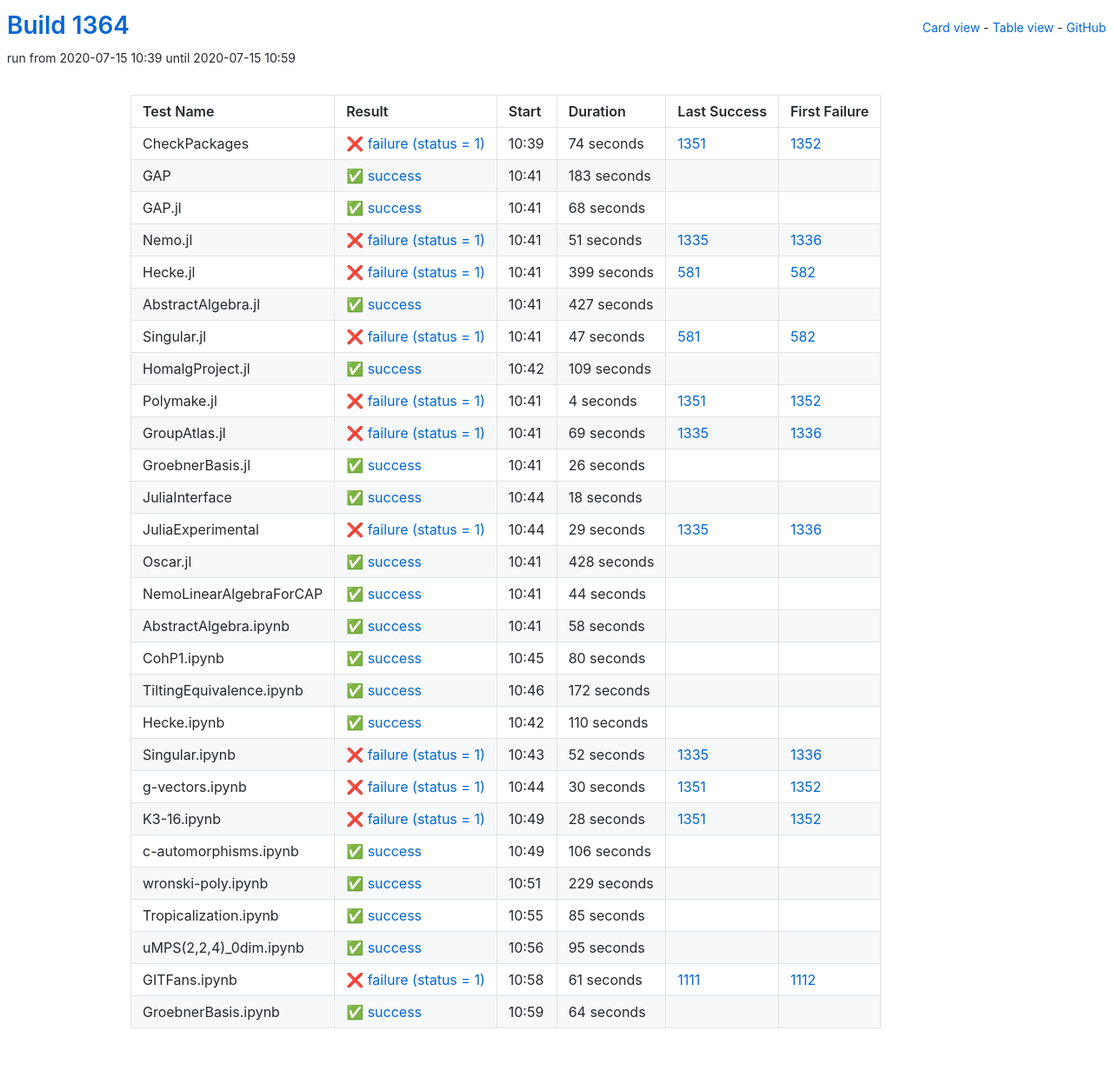
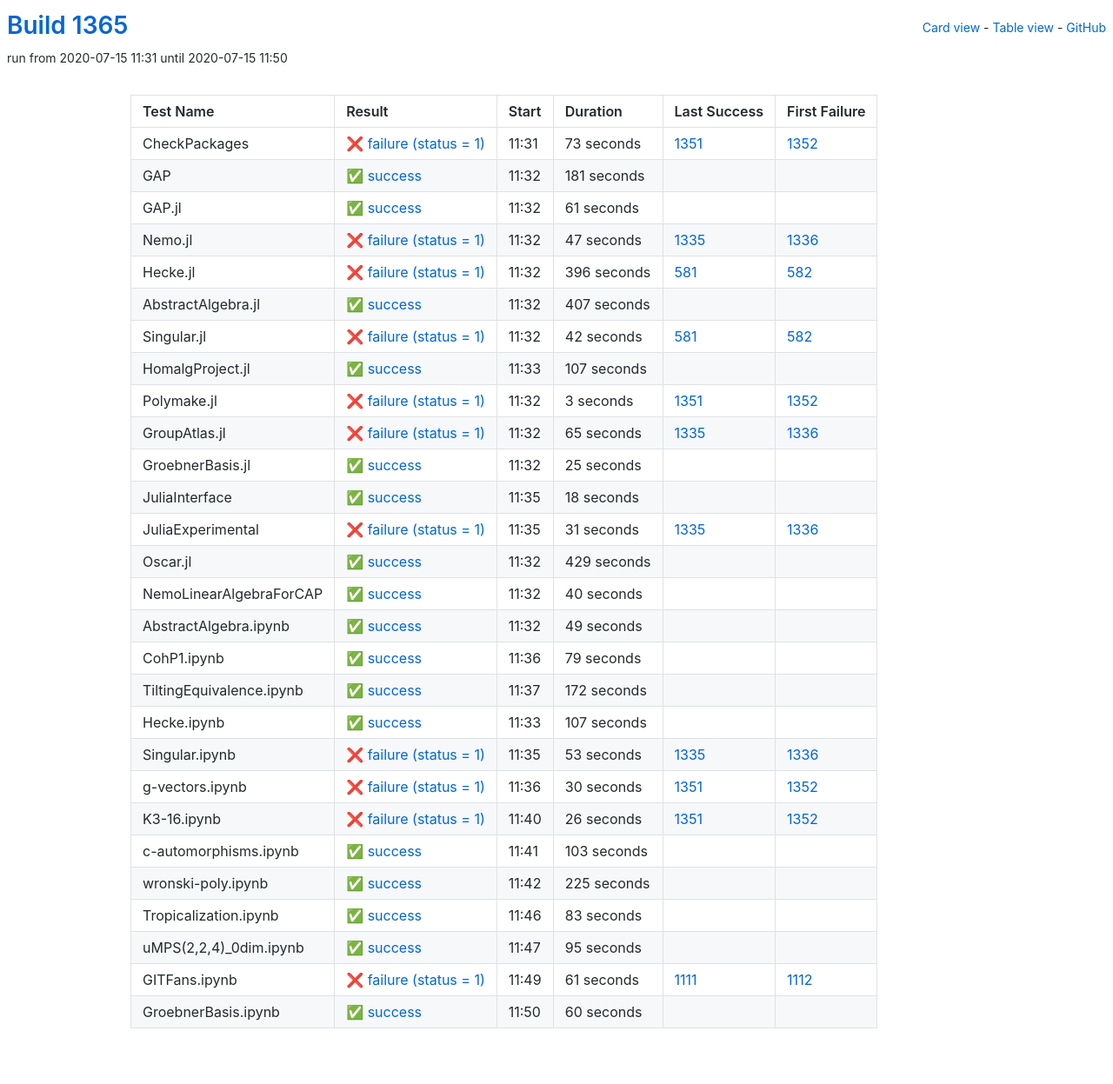
Before and after one commit to oscar-system/oscar-ci-status-1.4, a Jekyll site: the page built from table.html, in a window 1280 px wide. Shown: the whole page at 87% size. Built offline with Jekyll 4.4.1, drawn with Linux system fonts in a browser that asks for light colours.

Commit message:
Build #1365

```diff
--- a/_data/ci.yml
+++ b/_data/ci.yml
@@ -1,6 +1,6 @@
 ---
-build: 1364
-build_url: https://oscarci.mathematik.uni-kl.de/job/oscar-julia-1.4/1364/
+build: 1365
+build_url: https://oscarci.mathematik.uni-kl.de/job/oscar-julia-1.4/1365/
 job: oscar-julia-1.4
 organization: oscar-system
 repo: oscar-ci-status-1.4
@@ -8,140 +8,140 @@ repourl: https://github.com/oscar-system/oscar-ci-status-1.4
 tests:
 - name: CheckPackages
   id: checkpackages
-  log: https://oscarci.mathematik.uni-kl.de/job/oscar-julia-1.4/1364/artifact/logs/build-1364/CheckPackages.log
-  start: 2020-07-15 10:39
+  log: https://oscarci.mathematik.uni-kl.de/job/oscar-julia-1.4/1365/artifact/logs/build-1365/CheckPackages.log
+  start: 2020-07-15 11:31
   success: false
   exitcode: 1
   status: failure
-  duration: 74
+  duration: 73
   last_success: 1351
   last_success_url: https://oscarci.mathematik.uni-kl.de/job/oscar-julia-1.4/1351/
   first_failure: 1352
   first_failure_url: https://oscarci.mathematik.uni-kl.de/job/oscar-julia-1.4/1352/
 - name: GAP
   id: gap
-  log: https://oscarci.mathematik.uni-kl.de/job/oscar-julia-1.4/1364/artifact/logs/build-1364/GAP.log
-  start: 2020-07-15 10:41
+  log: https://oscarci.mathematik.uni-kl.de/job/oscar-julia-1.4/1365/artifact/logs/build-1365/GAP.log
+  start: 2020-07-15 11:32
   success: true
   exitcode: 0
   status: success
-  duration: 183
+  duration: 181
   last_success: false
   last_success_url:
   first_failure: false
   first_failure_url:
 - name: GAP.jl
   id: gap-jl
-  log: https://oscarci.mathematik.uni-kl.de/job/oscar-julia-1.4/1364/artifact/logs/build-1364/GAP.jl.log
-  start: 2020-07-15 10:41
+  log: https://oscarci.mathematik.uni-kl.de/job/oscar-julia-1.4/1365/artifact/logs/build-1365/GAP.jl.log
+  start: 2020-07-15 11:32
   success: true
   exitcode: 0
   status: success
-  duration: 68
+  duration: 61
   last_success: false
   last_success_url:
   first_failure: false
   first_failure_url:
 - name: Nemo.jl
   id: nemo-jl
-  log: https://oscarci.mathematik.uni-kl.de/job/oscar-julia-1.4/1364/artifact/logs/build-1364/Nemo.jl.log
-  start: 2020-07-15 10:41
+  log: https://oscarci.mathematik.uni-kl.de/job/oscar-julia-1.4/1365/artifact/logs/build-1365/Nemo.jl.log
+  start: 2020-07-15 11:32
   success: false
   exitcode: 1
   status: failure
-  duration: 51
+  duration: 47
   last_success: 1335
   last_success_url: https://oscarci.mathematik.uni-kl.de/job/oscar-julia-1.4/1335/
   first_failure: 1336
   first_failure_url: https://oscarci.mathematik.uni-kl.de/job/oscar-julia-1.4/1336/
 - name: Hecke.jl
   id: hecke-jl
-  log: https://oscarci.mathematik.uni-kl.de/job/oscar-julia-1.4/1364/artifact/logs/build-1364/Hecke.jl.log
-  start: 2020-07-15 10:41
+  log: https://oscarci.mathematik.uni-kl.de/job/oscar-julia-1.4/1365/artifact/logs/build-1365/Hecke.jl.log
+  start: 2020-07-15 11:32
   success: false
   exitcode: 1
   status: failure
-  duration: 399
+  duration: 396
   last_success: 581
   last_success_url: https://oscarci.mathematik.uni-kl.de/job/oscar-julia-1.4/581/
   first_failure: 582
   first_failure_url: https://oscarci.mathematik.uni-kl.de/job/oscar-julia-1.4/582/
 - name: AbstractAlgebra.jl
   id: abstractalgebra-jl
-  log: https://oscarci.mathematik.uni-kl.de/job/oscar-julia-1.4/1364/artifact/logs/build-1364/AbstractAlgebra.jl.log
-  start: 2020-07-15 10:41
+  log: https://oscarci.mathematik.uni-kl.de/job/oscar-julia-1.4/1365/artifact/logs/build-1365/AbstractAlgebra.jl.log
+  start: 2020-07-15 11:32
   success: true
   exitcode: 0
   status: success
-  duration: 427
+  duration: 407
   last_success: false
   last_success_url:
   first_failure: false
   first_failure_url:
 - name: Singular.jl
   id: singular-jl
-  log: https://oscarci.mathematik.uni-kl.de/job/oscar-julia-1.4/1364/artifact/logs/build-1364/Singular.jl.log
-  start: 2020-07-15 10:41
+  log: https://oscarci.mathematik.uni-kl.de/job/oscar-julia-1.4/1365/artifact/logs/build-1365/Singular.jl.log
+  start: 2020-07-15 11:32
   success: false
   exitcode: 1
   status: failure
-  duration: 47
+  duration: 42
   last_success: 581
   last_success_url: https://oscarci.mathematik.uni-kl.de/job/oscar-julia-1.4/581/
   first_failure: 582
   first_failure_url: https://oscarci.mathematik.uni-kl.de/job/oscar-julia-1.4/582/
 - name: HomalgProject.jl
   id: homalgproject-jl
-  log: https://oscarci.mathematik.uni-kl.de/job/oscar-julia-1.4/1364/artifact/logs/build-1364/HomalgProject.jl.log
-  start: 2020-07-15 10:42
+  log: https://oscarci.mathematik.uni-kl.de/job/oscar-julia-1.4/1365/artifact/logs/build-1365/HomalgProject.jl.log
+  start: 2020-07-15 11:33
   success: true
   exitcode: 0
   status: success
-  duration: 109
+  duration: 107
   last_success: false
   last_success_url:
   first_failure: false
   first_failure_url:
 - name: Polymake.jl
   id: polymake-jl
-  log: https://oscarci.mathematik.uni-kl.de/job/oscar-julia-1.4/1364/artifact/logs/build-1364/Polymake.jl.log
-  start: 2020-07-15 10:41
+  log: https://oscarci.mathematik.uni-kl.de/job/oscar-julia-1.4/1365/artifact/logs/build-1365/Polymake.jl.log
+  start: 2020-07-15 11:32
   success: false
   exitcode: 1
   status: failure
-  duration: 4
+  duration: 3
   last_success: 1351
   last_success_url: https://oscarci.mathematik.uni-kl.de/job/oscar-julia-1.4/1351/
   first_failure: 1352
   first_failure_url: https://oscarci.mathematik.uni-kl.de/job/oscar-julia-1.4/1352/
 - name: GroupAtlas.jl
   id: groupatlas-jl
-  log: https://oscarci.mathematik.uni-kl.de/job/oscar-julia-1.4/1364/artifact/logs/build-1364/GroupAtlas.jl.log
-  start: 2020-07-15 10:41
+  log: https://oscarci.mathematik.uni-kl.de/job/oscar-julia-1.4/1365/artifact/logs/build-1365/GroupAtlas.jl.log
+  start: 2020-07-15 11:32
   success: false
   exitcode: 1
   status: failure
-  duration: 69
+  duration: 65
   last_success: 1335
   last_success_url: https://oscarci.mathematik.uni-kl.de/job/oscar-julia-1.4/1335/
   first_failure: 1336
   first_failure_url: https://oscarci.mathematik.uni-kl.de/job/oscar-julia-1.4/1336/
 - name: GroebnerBasis.jl
   id: groebnerbasis-jl
-  log: https://oscarci.mathematik.uni-kl.de/job/oscar-julia-1.4/1364/artifact/logs/build-1364/GroebnerBasis.jl.log
-  start: 2020-07-15 10:41
+  log: https://oscarci.mathematik.uni-kl.de/job/oscar-julia-1.4/1365/artifact/logs/build-1365/GroebnerBasis.jl.log
+  start: 2020-07-15 11:32
   success: true
   exitcode: 0
   status: success
-  duration: 26
+  duration: 25
   last_success: false
   last_success_url:
   first_failure: false
   first_failure_url:
 - name: JuliaInterface
   id: juliainterface
-  log: https://oscarci.mathematik.uni-kl.de/job/oscar-julia-1.4/1364/artifact/logs/build-1364/JuliaInterface.log
-  start: 2020-07-15 10:44
+  log: https://oscarci.mathematik.uni-kl.de/job/oscar-julia-1.4/1365/artifact/logs/build-1365/JuliaInterface.log
+  start: 2020-07-15 11:35
   success: true
   exitcode: 0
   status: success
@@ -152,68 +152,68 @@ tests:
   first_failure_url:
 - name: JuliaExperimental
   id: juliaexperimental
-  log: https://oscarci.mathematik.uni-kl.de/job/oscar-julia-1.4/1364/artifact/logs/build-1364/JuliaExperimental.log
-  start: 2020-07-15 10:44
+  log: https://oscarci.mathematik.uni-kl.de/job/oscar-julia-1.4/1365/artifact/logs/build-1365/JuliaExperimental.log
+  start: 2020-07-15 11:35
   success: false
   exitcode: 1
   status: failure
-  duration: 29
+  duration: 31
   last_success: 1335
   last_success_url: https://oscarci.mathematik.uni-kl.de/job/oscar-julia-1.4/1335/
   first_failure: 1336
   first_failure_url: https://oscarci.mathematik.uni-kl.de/job/oscar-julia-1.4/1336/
 - name: Oscar.jl
   id: oscar-jl
-  log: https://oscarci.mathematik.uni-kl.de/job/oscar-julia-1.4/1364/artifact/logs/build-1364/Oscar.jl.log
-  start: 2020-07-15 10:41
+  log: https://oscarci.mathematik.uni-kl.de/job/oscar-julia-1.4/1365/artifact/logs/build-1365/Oscar.jl.log
+  start: 2020-07-15 11:32
   success: true
   exitcode: 0
   status: success
-  duration: 428
+  duration: 429
   last_success: false
   last_success_url:
   first_failure: false
   first_failure_url:
 - name: NemoLinearAlgebraForCAP
   id: nemolinearalgebraforcap
-  log: https://oscarci.mathematik.uni-kl.de/job/oscar-julia-1.4/1364/artifact/logs/build-1364/NemoLinearAlgebraForCAP.log
-  start: 2020-07-15 10:41
+  log: https://oscarci.mathematik.uni-kl.de/job/oscar-julia-1.4/1365/artifact/logs/build-1365/NemoLinearAlgebraForCAP.log
+  start: 2020-07-15 11:32
   success: true
   exitcode: 0
   status: success
-  duration: 44
+  duration: 40
   last_success: false
   last_success_url:
   first_failure: false
   first_failure_url:
 - name: AbstractAlgebra.ipynb
   id: abstractalgebra-ipynb
-  log: https://oscarci.mathematik.uni-kl.de/job/oscar-julia-1.4/1364/artifact/logs/build-1364/AbstractAlgebra.ipynb.log
-  start: 2020-07-15 10:41
+  log: https://oscarci.mathematik.uni-kl.de/job/oscar-julia-1.4/1365/artifact/logs/build-1365/AbstractAlgebra.ipynb.log
+  start: 2020-07-15 11:32
   success: true
   exitcode: 0
   status: success
-  duration: 58
+  duration: 49
   last_success: false
   last_success_url:
   first_failure: false
   first_failure_url:
 - name: CohP1.ipynb
   id: cohp1-ipynb
-  log: https://oscarci.mathematik.uni-kl.de/job/oscar-julia-1.4/1364/artifact/logs/build-1364/CohP1.ipynb.log
-  start: 2020-07-15 10:45
+  log: https://oscarci.mathematik.uni-kl.de/job/oscar-julia-1.4/1365/artifact/logs/build-1365/CohP1.ipynb.log
+  start: 2020-07-15 11:36
   success: true
   exitcode: 0
   status: success
-  duration: 80
+  duration: 79
   last_success: false
   last_success_url:
   first_failure: false
   first_failure_url:
 - name: TiltingEquivalence.ipynb
   id: tiltingequivalence-ipynb
-  log: https://oscarci.mathematik.uni-kl.de/job/oscar-julia-1.4/1364/artifact/logs/build-1364/TiltingEquivalence.ipynb.log
-  start: 2020-07-15 10:46
+  log: https://oscarci.mathematik.uni-kl.de/job/oscar-julia-1.4/1365/artifact/logs/build-1365/TiltingEquivalence.ipynb.log
+  start: 2020-07-15 11:37
   success: true
   exitcode: 0
   status: success
@@ -224,32 +224,32 @@ tests:
   first_failure_url:
 - name: Hecke.ipynb
   id: hecke-ipynb
-  log: https://oscarci.mathematik.uni-kl.de/job/oscar-julia-1.4/1364/artifact/logs/build-1364/Hecke.ipynb.log
-  start: 2020-07-15 10:42
+  log: https://oscarci.mathematik.uni-kl.de/job/oscar-julia-1.4/1365/artifact/logs/build-1365/Hecke.ipynb.log
+  start: 2020-07-15 11:33
   success: true
   exitcode: 0
   status: success
-  duration: 110
+  duration: 107
   last_success: false
   last_success_url:
   first_failure: false
   first_failure_url:
 - name: Singular.ipynb
   id: singular-ipynb
-  log: https://oscarci.mathematik.uni-kl.de/job/oscar-julia-1.4/1364/artifact/logs/build-1364/Singular.ipynb.log
-  start: 2020-07-15 10:43
+  log: https://oscarci.mathematik.uni-kl.de/job/oscar-julia-1.4/1365/artifact/logs/build-1365/Singular.ipynb.log
+  start: 2020-07-15 11:35
   success: false
   exitcode: 1
   status: failure
-  duration: 52
+  duration: 53
   last_success: 1335
   last_success_url: https://oscarci.mathematik.uni-kl.de/job/oscar-julia-1.4/1335/
   first_failure: 1336
   first_failure_url: https://oscarci.mathematik.uni-kl.de/job/oscar-julia-1.4/1336/
 - name: g-vectors.ipynb
   id: g-vectors-ipynb
-  log: https://oscarci.mathematik.uni-kl.de/job/oscar-julia-1.4/1364/artifact/logs/build-1364/g-vectors.ipynb.log
-  start: 2020-07-15 10:44
+  log: https://oscarci.mathematik.uni-kl.de/job/oscar-julia-1.4/1365/artifact/logs/build-1365/g-vectors.ipynb.log
+  start: 2020-07-15 11:36
   success: false
   exitcode: 1
   status: failure
@@ -260,56 +260,56 @@ tests:
   first_failure_url: https://oscarci.mathematik.uni-kl.de/job/oscar-julia-1.4/1352/
 - name: K3-16.ipynb
   id: k3-16-ipynb
-  log: https://oscarci.mathematik.uni-kl.de/job/oscar-julia-1.4/1364/artifact/logs/build-1364/K3-16.ipynb.log
-  start: 2020-07-15 10:49
+  log: https://oscarci.mathematik.uni-kl.de/job/oscar-julia-1.4/1365/artifact/logs/build-1365/K3-16.ipynb.log
+  start: 2020-07-15 11:40
   success: false
   exitcode: 1
   status: failure
-  duration: 28
+  duration: 26
   last_success: 1351
   last_success_url: https://oscarci.mathematik.uni-kl.de/job/oscar-julia-1.4/1351/
   first_failure: 1352
   first_failure_url: https://oscarci.mathematik.uni-kl.de/job/oscar-julia-1.4/1352/
 - name: c-automorphisms.ipynb
   id: c-automorphisms-ipynb
-  log: https://oscarci.mathematik.uni-kl.de/job/oscar-julia-1.4/1364/artifact/logs/build-1364/c-automorphisms.ipynb.log
-  start: 2020-07-15 10:49
+  log: https://oscarci.mathematik.uni-kl.de/job/oscar-julia-1.4/1365/artifact/logs/build-1365/c-automorphisms.ipynb.log
+  start: 2020-07-15 11:41
   success: true
   exitcode: 0
   status: success
-  duration: 106
+  duration: 103
   last_success: false
   last_success_url:
   first_failure: false
   first_failure_url:
 - name: wronski-poly.ipynb
   id: wronski-poly-ipynb
-  log: https://oscarci.mathematik.uni-kl.de/job/oscar-julia-1.4/1364/artifact/logs/build-1364/wronski-poly.ipynb.log
-  start: 2020-07-15 10:51
+  log: https://oscarci.mathematik.uni-kl.de/job/oscar-julia-1.4/1365/artifact/logs/build-1365/wronski-poly.ipynb.log
+  start: 2020-07-15 11:42
   success: true
   exitcode: 0
   status: success
-  duration: 229
+  duration: 225
   last_success: false
   last_success_url:
   first_failure: false
   first_failure_url:
 - name: Tropicalization.ipynb
   id: tropicalization-ipynb
-  log: https://oscarci.mathematik.uni-kl.de/job/oscar-julia-1.4/1364/artifact/logs/build-1364/Tropicalization.ipynb.log
-  start: 2020-07-15 10:55
+  log: https://oscarci.mathematik.uni-kl.de/job/oscar-julia-1.4/1365/artifact/logs/build-1365/Tropicalization.ipynb.log
+  start: 2020-07-15 11:46
   success: true
   exitcode: 0
   status: success
-  duration: 85
+  duration: 83
   last_success: false
   last_success_url:
   first_failure: false
   first_failure_url:
 - name: uMPS(2,2,4)_0dim.ipynb
   id: umps-2-2-4-0dim-ipynb
-  log: https://oscarci.mathematik.uni-kl.de/job/oscar-julia-1.4/1364/artifact/logs/build-1364/uMPS-2-2-4-_0dim.ipynb.log
-  start: 2020-07-15 10:56
+  log: https://oscarci.mathematik.uni-kl.de/job/oscar-julia-1.4/1365/artifact/logs/build-1365/uMPS-2-2-4-_0dim.ipynb.log
+  start: 2020-07-15 11:47
   success: true
   exitcode: 0
   status: success
@@ -320,8 +320,8 @@ tests:
   first_failure_url:
 - name: GITFans.ipynb
   id: gitfans-ipynb
-  log: https://oscarci.mathematik.uni-kl.de/job/oscar-julia-1.4/1364/artifact/logs/build-1364/GITFans.ipynb.log
-  start: 2020-07-15 10:58
+  log: https://oscarci.mathematik.uni-kl.de/job/oscar-julia-1.4/1365/artifact/logs/build-1365/GITFans.ipynb.log
+  start: 2020-07-15 11:49
   success: false
   exitcode: 1
   status: failure
@@ -332,12 +332,12 @@ tests:
   first_failure_url: https://oscarci.mathematik.uni-kl.de/job/oscar-julia-1.4/1112/
 - name: GroebnerBasis.ipynb
   id: groebnerbasis-ipynb
-  log: https://oscarci.mathematik.uni-kl.de/job/oscar-julia-1.4/1364/artifact/logs/build-1364/GroebnerBasis.ipynb.log
-  start: 2020-07-15 10:59
+  log: https://oscarci.mathematik.uni-kl.de/job/oscar-julia-1.4/1365/artifact/logs/build-1365/GroebnerBasis.ipynb.log
+  start: 2020-07-15 11:50
   success: true
   exitcode: 0
   status: success
-  duration: 64
+  duration: 60
   last_success: false
   last_success_url:
   first_failure: false
```
Also changed, not shown: README.md.
